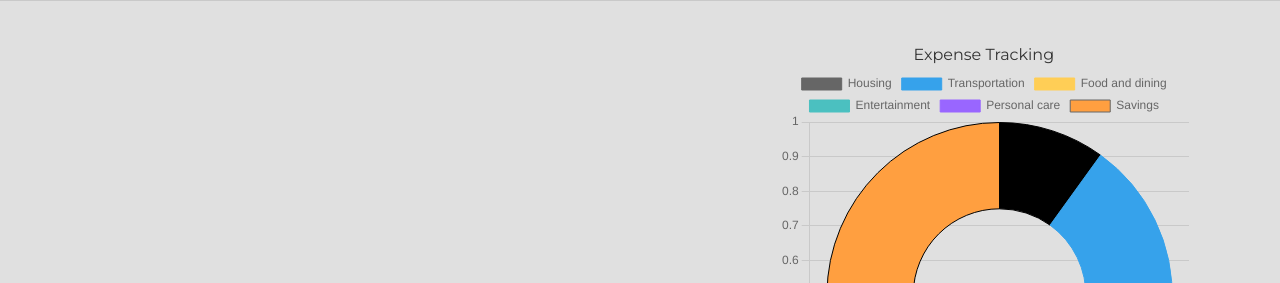
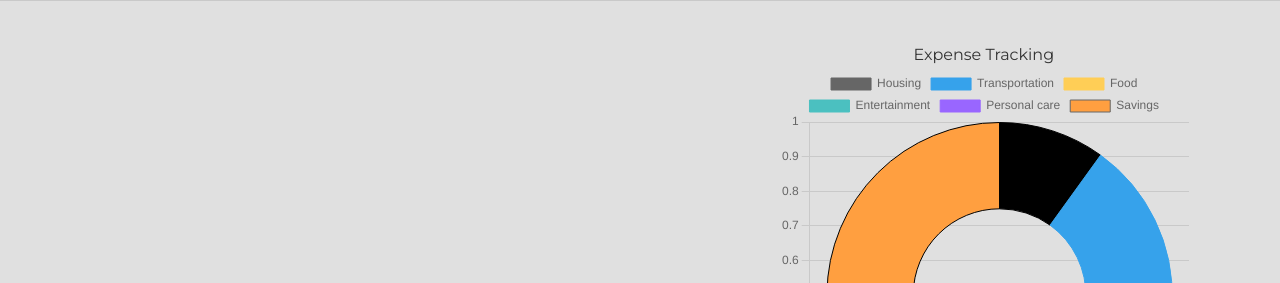
Before and after one commit to AnyegaAlex/Budget-Buddy, a website: page index.html in a window 1280 px wide. Shown: the part 70-353 px from the top of the page. Drawn offline with nearby package versions, Linux system fonts and the light colour scheme.

Commit message:
changed one of the donught chart category names

```diff
--- a/index.html
+++ b/index.html
@@ -50,7 +50,7 @@
     var donutChart = new Chart ( ctx, {
       type: 'doughnut',
         data: {
-          labels: ['Housing', 'Transportation', 'Food and dining', 'Entertainment', 'Personal care', 'Savings'],
+          labels: ['Housing', 'Transportation', 'Food', 'Entertainment', 'Personal care', 'Savings'],
           datasets: [{
             label: 'Expense Tracking',
             data: [1200, 1900, 5000, 700, 250, 3000],
```
